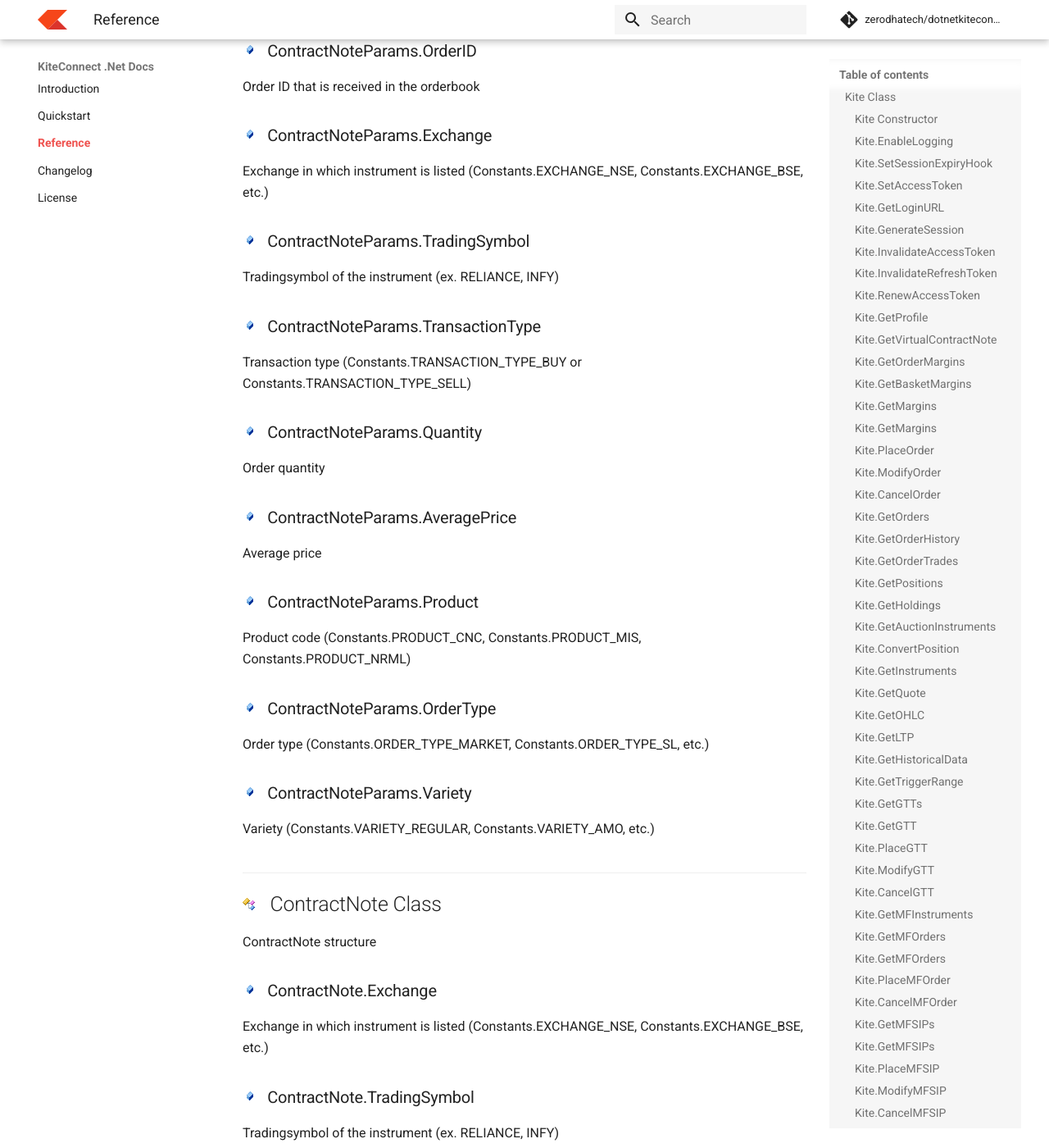
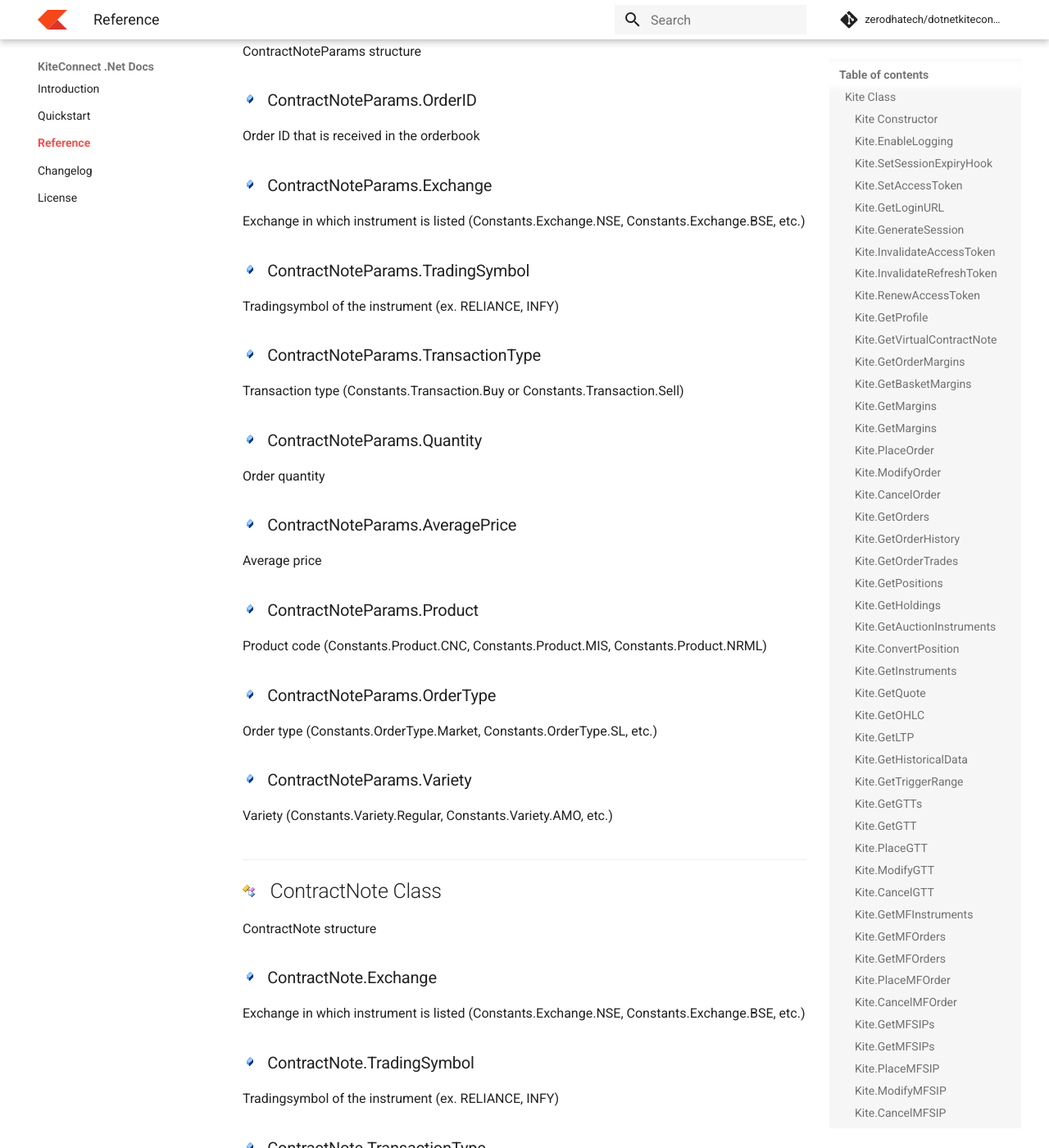
Before and after one commit to zerodha/dotnetkiteconnect, an MkDocs documentation site: the page built from Documentation/docs/reference.md, in a window 1280 px wide and 1400 px high, scrolled down 20271 px. Shown: the whole window at 82% size. Built offline with MkDocs 1.6.1 and Material for MkDocs 9.7.7, drawn with Linux system fonts in a browser that asks for light colours; comment, search, counter and statistics services are not loaded; some of the changed text lies outside the part shown.

```diff
--- a/Documentation/docs/reference.md
+++ b/Documentation/docs/reference.md
@@ -122,7 +122,7 @@ Margin data for a specific order
 | Argument | Type | Description |
 | --- | --- | --- |
 | OrderMarginParams | Collections.Generic.List{OrderMarginParams} | List of all order params to get margins for |
-| Mode | String | Mode of the returned response content. Eg: Constants.MARGIN_MODE_COMPACT |
+| Mode | String | Mode of the returned response content. Eg: Constants.Margin.Mode.Compact |
 
 **Returns:** List of margins of order
 
@@ -134,7 +134,7 @@ Margin data for a basket orders
 | --- | --- | --- |
 | OrderMarginParams | Collections.Generic.List{OrderMarginParams} | List of all order params to get margins for |
 | ConsiderPositions | Boolean | Consider users positions while calculating margins |
-| Mode | String | Mode of the returned response content. Eg: Constants.MARGIN_MODE_COMPACT |
+| Mode | String | Mode of the returned response content. Eg: Constants.Margin.Mode.Compact |
 
 **Returns:** List of margins of order
 
@@ -581,6 +581,10 @@ Historical structure
 
 Holding structure
 
+## ![Class](/assets/class.jpg) &nbsp;&nbsp;MTFHolding Class
+
+MTF Holding structure
+
 ## ![Class](/assets/class.jpg) &nbsp;&nbsp;AuctionInstrument Class
 
 AuctionInstrument structure
@@ -607,7 +611,7 @@ OrderMarginParams structure
 
 ### ![Field](/assets/pubfield.jpg) &nbsp;&nbsp;OrderMarginParams.Exchange
 
-Exchange in which instrument is listed (Constants.EXCHANGE_NSE, Constants.EXCHANGE_BSE, etc.)
+Exchange in which instrument is listed (Constants.Exchange.NSE, Constants.Exchange.BSE, etc.)
 
 ### ![Field](/assets/pubfield.jpg) &nbsp;&nbsp;OrderMarginParams.TradingSymbol
 
@@ -615,7 +619,7 @@ Tradingsymbol of the instrument  (ex. RELIANCE, INFY)
 
 ### ![Field](/assets/pubfield.jpg) &nbsp;&nbsp;OrderMarginParams.TransactionType
 
-Transaction type (Constants.TRANSACTION_TYPE_BUY or Constants.TRANSACTION_TYPE_SELL)
+Transaction type (Constants.Transaction.Buy or Constants.Transaction.Sell)
 
 ### ![Field](/assets/pubfield.jpg) &nbsp;&nbsp;OrderMarginParams.Quantity
 
@@ -631,15 +635,15 @@ Trigger price
 
 ### ![Field](/assets/pubfield.jpg) &nbsp;&nbsp;OrderMarginParams.Product
 
-Product code (Constants.PRODUCT_CNC, Constants.PRODUCT_MIS, Constants.PRODUCT_NRML)
+Product code (Constants.Product.CNC, Constants.Product.MIS, Constants.Product.NRML)
 
 ### ![Field](/assets/pubfield.jpg) &nbsp;&nbsp;OrderMarginParams.OrderType
 
-Order type (Constants.ORDER_TYPE_MARKET, Constants.ORDER_TYPE_SL, etc.)
+Order type (Constants.OrderType.Market, Constants.OrderType.SL, etc.)
 
 ### ![Field](/assets/pubfield.jpg) &nbsp;&nbsp;OrderMarginParams.Variety
 
-Variety (Constants.VARIETY_REGULAR, Constants.VARIETY_AMO, etc.)
+Variety (Constants.Variety.Regular, Constants.Variety.AMO, etc.)
 
 ## ![Class](/assets/class.jpg) &nbsp;&nbsp;OrderMargin Class
 
@@ -655,7 +659,7 @@ Order ID that is received in the orderbook
 
 ### ![Field](/assets/pubfield.jpg) &nbsp;&nbsp;ContractNoteParams.Exchange
 
-Exchange in which instrument is listed (Constants.EXCHANGE_NSE, Constants.EXCHANGE_BSE, etc.)
+Exchange in which instrument is listed (Constants.Exchange.NSE, Constants.Exchange.BSE, etc.)
 
 ### ![Field](/assets/pubfield.jpg) &nbsp;&nbsp;ContractNoteParams.TradingSymbol
 
@@ -663,7 +667,7 @@ Tradingsymbol of the instrument  (ex. RELIANCE, INFY)
 
 ### ![Field](/assets/pubfield.jpg) &nbsp;&nbsp;ContractNoteParams.TransactionType
 
-Transaction type (Constants.TRANSACTION_TYPE_BUY or Constants.TRANSACTION_TYPE_SELL)
+Transaction type (Constants.Transaction.Buy or Constants.Transaction.Sell)
 
 ### ![Field](/assets/pubfield.jpg) &nbsp;&nbsp;ContractNoteParams.Quantity
 
@@ -675,15 +679,15 @@ Average price
 
 ### ![Field](/assets/pubfield.jpg) &nbsp;&nbsp;ContractNoteParams.Product
 
-Product code (Constants.PRODUCT_CNC, Constants.PRODUCT_MIS, Constants.PRODUCT_NRML)
+Product code (Constants.Product.CNC, Constants.Product.MIS, Constants.Product.NRML)
 
 ### ![Field](/assets/pubfield.jpg) &nbsp;&nbsp;ContractNoteParams.OrderType
 
-Order type (Constants.ORDER_TYPE_MARKET, Constants.ORDER_TYPE_SL, etc.)
+Order type (Constants.OrderType.Market, Constants.OrderType.SL, etc.)
 
 ### ![Field](/assets/pubfield.jpg) &nbsp;&nbsp;ContractNoteParams.Variety
 
-Variety (Constants.VARIETY_REGULAR, Constants.VARIETY_AMO, etc.)
+Variety (Constants.Variety.Regular, Constants.Variety.AMO, etc.)
 
 ## ![Class](/assets/class.jpg) &nbsp;&nbsp;ContractNote Class
 
@@ -691,7 +695,7 @@ ContractNote structure
 
 ### ![Field](/assets/pubfield.jpg) &nbsp;&nbsp;ContractNote.Exchange
 
-Exchange in which instrument is listed (Constants.EXCHANGE_NSE, Constants.EXCHANGE_BSE, etc.)
+Exchange in which instrument is listed (Constants.Exchange.NSE, Constants.Exchange.BSE, etc.)
 
 ### ![Field](/assets/pubfield.jpg) &nbsp;&nbsp;ContractNote.TradingSymbol
 
@@ -699,7 +703,7 @@ Tradingsymbol of the instrument  (ex. RELIANCE, INFY)
 
 ### ![Field](/assets/pubfield.jpg) &nbsp;&nbsp;ContractNote.TransactionType
 
-Transaction type (Constants.TRANSACTION_TYPE_BUY or Constants.TRANSACTION_TYPE_SELL)
+Transaction type (Constants.Transaction.Buy or Constants.Transaction.Sell)
 
 ### ![Field](/assets/pubfield.jpg) &nbsp;&nbsp;ContractNote.Quantity
 
@@ -711,15 +715,15 @@ Order price
 
 ### ![Field](/assets/pubfield.jpg) &nbsp;&nbsp;ContractNote.Product
 
-Product code (Constants.PRODUCT_CNC, Constants.PRODUCT_MIS, Constants.PRODUCT_NRML)
+Product code (Constants.Product.CNC, Constants.Product.MIS, Constants.Product.NRML)
 
 ### ![Field](/assets/pubfield.jpg) &nbsp;&nbsp;ContractNote.OrderType
 
-Order type (Constants.ORDER_TYPE_MARKET, Constants.ORDER_TYPE_SL, etc.)
+Order type (Constants.OrderType.Market, Constants.OrderType.SL, etc.)
 
 ### ![Field](/assets/pubfield.jpg) &nbsp;&nbsp;ContractNote.Variety
 
-Variety (Constants.VARIETY_REGULAR, Constants.VARIETY_AMO, etc.)
+Variety (Constants.Variety.Regular, Constants.Variety.AMO, etc.)
 
 ### ![Field](/assets/pubfield.jpg) &nbsp;&nbsp;ContractNote.Charges
 
```
Also changed, not shown: other parts of Documentation/docs/reference.md (+9 -9 lines), Documentation/docs/changelog.md (+9 -0 lines), Documentation/kiteconnect.xml (+28 -23 lines), CHANGELOG.md, 1 other file.
